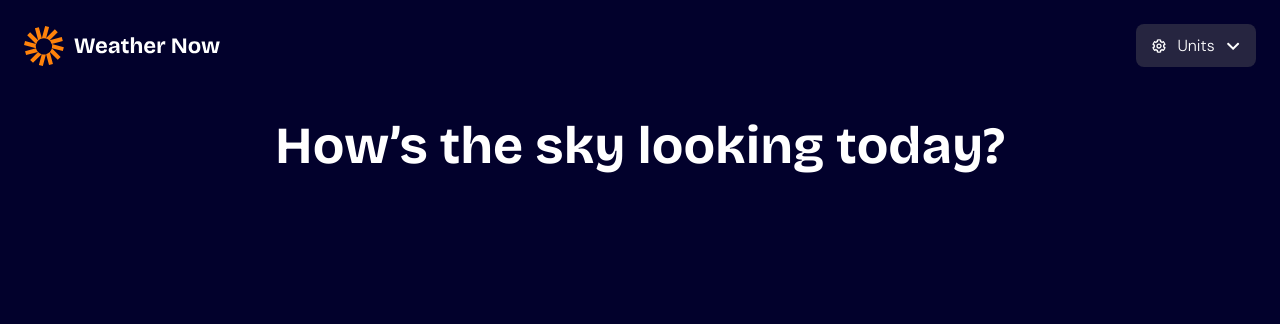
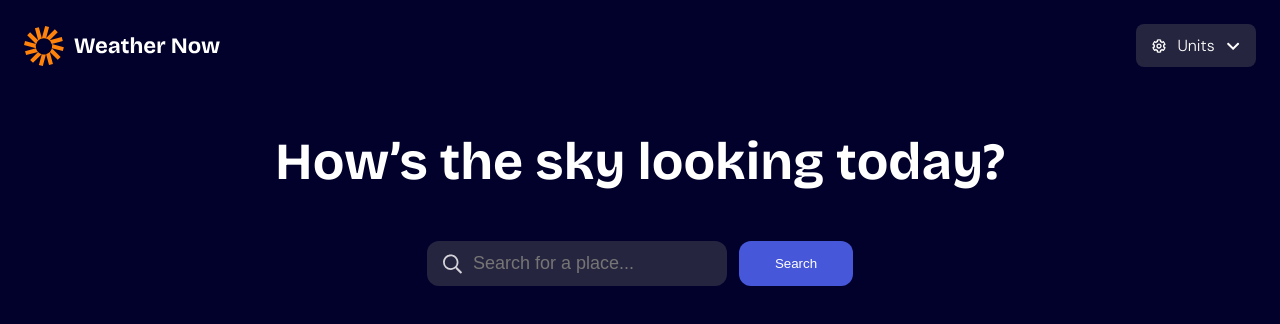
Before and after one commit to HamDean/Weather-app, a React (Vite) app: page / in a window 1280 px wide. Shown: the top 324 px of the page. Built offline with nearby package versions, Linux system fonts and the light colour scheme.

Commit message:
Build the search component

```diff
--- a/package.json
+++ b/package.json
@@ -10,7 +10,6 @@
     "preview": "vite preview"
   },
   "dependencies": {
-    "radix-ui": "^1.4.3",
     "react": "^19.1.1",
     "react-dom": "^19.1.1"
   },
--- a/src/App.jsx
+++ b/src/App.jsx
@@ -1,5 +1,6 @@
 import Hero from "./components/Hero";
 import Navbar from "./components/Navbar";
+import SearchCountryInput from "./components/SearchCountryInput";
 
 const App = () => {
   return (
@@ -7,6 +8,7 @@ const App = () => {
       <Navbar />
       <main>
         <Hero />
+        <SearchCountryInput />
       </main>
     </>
   );
--- /dev/null
+++ b/src/components/SearchCountryInput.jsx
@@ -0,0 +1,30 @@
+/* eslint-disable no-unused-vars */
+import { useState } from "react";
+import SearchIcon from "../assets/images/icon-search.svg";
+
+const SearchCountryInput = () => {
+  const [query, setQuery] = useState(null);
+
+  const handleChange = (e) => {
+    if (e.target) {
+      setQuery(e.target.value);
+    }
+  };
+
+  return (
+    <form className="search-form" action="">
+      <div className="country-input">
+        <img src={SearchIcon} alt="search icon" />
+        <input
+          aria-label="Search country"
+          placeholder="Search for a place..."
+          type="text"
+          name="country"
+          onChange={handleChange}
+        />
+      </div>
+      <button className="btn">Search</button>
+    </form>
+  );
+};
+export default SearchCountryInput;
--- a/src/index.css
+++ b/src/index.css
@@ -10,18 +10,19 @@
 }
 
 @font-face {
-  font-family: 'DM-Sans';
-  src: url('./assets/fonts/DM_Sans/static/DMSans-Light.ttf');
+  font-family: "DM-Sans";
+  src: url("./assets/fonts/DM_Sans/static/DMSans-Light.ttf");
 }
 
 @font-face {
-  font-family: 'Grotesque';
-  src: url('./assets/fonts/Bricolage_Grotesque/static/BricolageGrotesque-Bold.ttf');
+  font-family: "Grotesque";
+  src: url("./assets/fonts/Bricolage_Grotesque/static/BricolageGrotesque-Bold.ttf");
 }
 
 body {
   background-color: #02012c;
   color: white;
+  font-family: "DM-Sans";
 }
 
 .nav {
@@ -52,7 +53,6 @@ body {
   justify-content: space-evenly;
   gap: 6px;
   cursor: pointer;
-  font-family: 'DM-Sans';
 }
 
 .unit-btn img {
@@ -60,14 +60,15 @@ body {
   height: 14px;
 }
 
-.drop-down-list, .drop-down-list div {
+.drop-down-list,
+.drop-down-list div {
   display: flex;
   flex-direction: column;
   font-size: var(--font-large);
 }
 
 .drop-down-list {
-  background-color: #3C3B5E;
+  background-color: #3c3b5e;
   padding: 16px;
   border-radius: 12px;
   width: 180px;
@@ -75,7 +76,6 @@ body {
   margin-top: 10px;
   position: absolute;
   top: 55px;
-  font-family: 'DM-Sans';
   font-weight: 450;
 }
 
@@ -88,11 +88,11 @@ body {
 }
 
 .drop-down-list .selected {
-  background-color: #302F4A;
+  background-color: #302f4a;
 }
 
 .header {
-  color: #ACACB7;
+  color: #acacb7;
   font-size: var(--font-small);
   cursor: crosshair;
 }
@@ -115,10 +115,62 @@ body {
 }
 
 .hero {
-  font-family: 'Grotesque';
+  font-family: "Grotesque";
   font-size: 52px;
   text-align: center;
   margin-top: 24px;
+}
+
+main {
+  display: flex;
+  flex-direction: column;
+  align-items: center;
+  padding: 16px;
+}
+
+.country-input {
+  min-width: 300px;
+  max-width: 526px;
+  height: 45px;
+  border-radius: 12px;
+  background-color: #262540;
+  padding: 16px;
+  display: flex;
+  gap: 10px;
+  align-items: center;
+}
+
+.country-input input {
+  border: none;
+  outline: none;
+  background-color: inherit;
+  font-size: 18px;
+  color: white;
+}
+
+
+.country-input img {
+  width: 20px;
+  height: 20px;
+  color: #D4D3D9;
+}
+
+.search-form {
+  margin-top: 48px;
+  display: flex;
+  flex-direction: column;
+  gap: 12px;
+}
+
+.btn {
+  background-color: #4658D9;
+  border: none;
+  outline: none;
+  color: white;
+  width: 300px;
+  height: 45px;
+  border-radius: 12px;
+  cursor: pointer;
 }
 
 @media screen and (min-width: 768px) {
@@ -137,4 +189,12 @@ body {
     width: 214px;
     top: 65px;
   }
+
+  .search-form {
+    flex-direction: row;
+  }
+
+  .btn {
+    width: 114px;
+  }
 }
```
Also changed, not shown: 1 other file (tests, documents, lock files or other folders).
